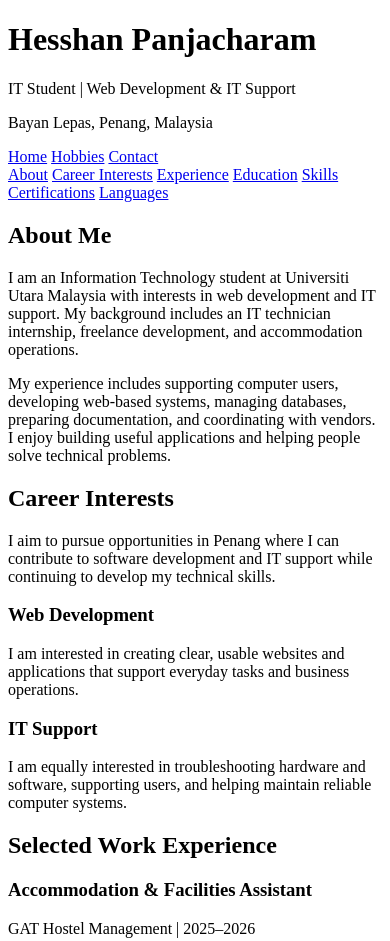
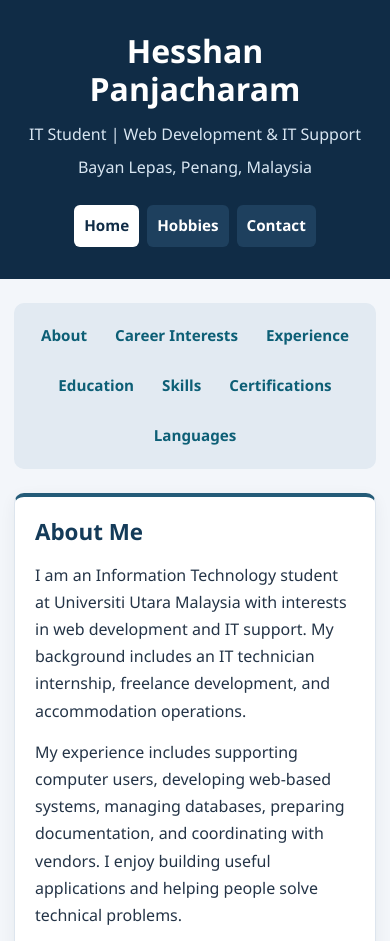
Before and after one commit to shann8888/my-resume-site, a plain HTML site: page index.html in a window 390 px wide. Shown: the top 941 px of the page. Drawn offline with Linux system fonts and the light colour scheme.

Commit message:
Add shared responsive styling across resume pages

```diff
--- a/index.html
+++ b/index.html
@@ -1,6 +1,7 @@
 <!DOCTYPE html>
 <html lang="en">
 <head>
+    <link rel="stylesheet" href="style.css">
     <meta charset="UTF-8">
     <meta name="viewport" content="width=device-width, initial-scale=1.0">
     <meta name="description"
--- /dev/null
+++ b/style.css
@@ -0,0 +1,197 @@
+/* Include padding and borders when calculating element widths. */
+* {
+    box-sizing: border-box;
+}
+
+/* Set the website's default appearance. */
+body {
+    margin: 0;
+    min-height: 100vh;
+    display: flex;
+    flex-direction: column;
+    font-family: "Segoe UI", Arial, sans-serif;
+    font-size: 16px;
+    line-height: 1.7;
+    color: #243447;
+    background-color: #f3f6fa;
+}
+
+/* Introduce the person at the top of every page. */
+header {
+    padding: 48px 24px;
+    text-align: center;
+    color: #ffffff;
+    background-color: #102c46;
+}
+
+header h1 {
+    margin: 0 0 12px;
+    font-size: 2.75rem;
+    line-height: 1.2;
+}
+
+header p {
+    margin: 6px 0;
+    color: #d8e6f2;
+}
+
+/* Keep navigation links organised on large and small screens. */
+nav {
+    display: flex;
+    flex-wrap: wrap;
+    justify-content: center;
+    gap: 8px;
+}
+
+nav a {
+    display: inline-block;
+    padding: 10px 14px;
+    border-radius: 6px;
+    font-size: 0.95rem;
+    font-weight: 600;
+    text-decoration: none;
+}
+
+header nav {
+    margin-top: 24px;
+}
+
+header nav a {
+    color: #ffffff;
+    background-color: #1e405e;
+}
+
+header nav a:hover {
+    background-color: #2b5476;
+}
+
+/* Highlight the page currently being viewed. */
+header nav a[aria-current="page"] {
+    color: #102c46;
+    background-color: #ffffff;
+}
+
+/* Centre the main content and limit its width. */
+main {
+    flex: 1;
+    width: 100%;
+    max-width: 1000px;
+    margin: 32px auto;
+    padding: 0 20px;
+}
+
+/* Style the Home page's links to resume sections. */
+main > nav {
+    margin-bottom: 24px;
+    padding: 12px;
+    border-radius: 10px;
+    background-color: #e2eaf2;
+}
+
+main > nav a:hover {
+    background-color: #cfdce8;
+}
+
+/* Present each content section as a readable card. */
+section {
+    margin-bottom: 24px;
+    padding: 28px;
+    border: 1px solid #dde5ee;
+    border-top: 4px solid #245b78;
+    border-radius: 10px;
+    background-color: #ffffff;
+    box-shadow: 0 4px 16px rgba(16, 44, 70, 0.06);
+    scroll-margin-top: 24px;
+}
+
+h2 {
+    margin: 0 0 16px;
+    font-size: 1.6rem;
+    line-height: 1.3;
+    color: #143b59;
+}
+
+h3 {
+    margin: 24px 0 8px;
+    font-size: 1.1rem;
+    line-height: 1.4;
+    color: #1f4e68;
+}
+
+p {
+    margin: 0 0 14px;
+}
+
+h3 + p {
+    color: #526477;
+}
+
+ul {
+    margin: 12px 0;
+    padding-left: 24px;
+}
+
+li {
+    margin-bottom: 8px;
+}
+
+/* Make links clear and usable with a keyboard. */
+a {
+    color: #0d5f76;
+    overflow-wrap: anywhere;
+}
+
+a:hover {
+    text-decoration: underline;
+}
+
+a:focus-visible {
+    outline: 3px solid currentColor;
+    outline-offset: 4px;
+}
+
+/* Keep images within the available space. */
+img {
+    max-width: 100%;
+    height: auto;
+}
+
+footer {
+    padding: 24px 20px;
+    border-top: 1px solid #dde5ee;
+    text-align: center;
+    color: #526477;
+    background-color: #ffffff;
+}
+
+footer p {
+    margin: 0;
+}
+
+/* Adjust spacing and headings for smaller screens. */
+@media (max-width: 600px) {
+    header {
+        padding: 32px 20px;
+    }
+
+    header h1 {
+        font-size: 2rem;
+    }
+
+    main {
+        margin: 24px auto;
+        padding: 0 14px;
+    }
+
+    section {
+        padding: 20px;
+    }
+
+    h2 {
+        font-size: 1.4rem;
+    }
+
+    nav a {
+        padding: 8px 10px;
+    }
+}
```
Also changed, not shown: contact.html (+1 -0 lines), hobbies.html (+1 -0 lines).
